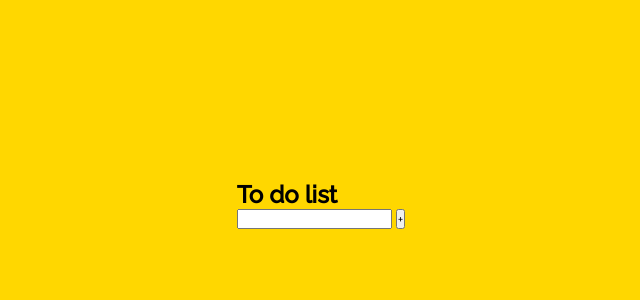
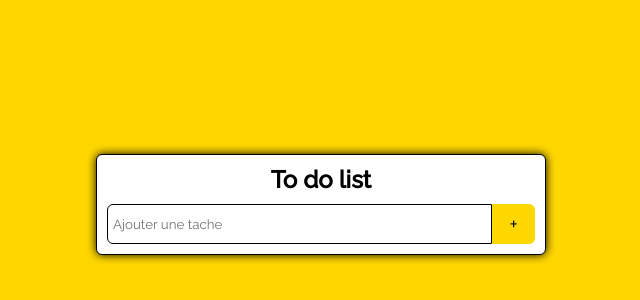
Before and after one commit to Koulou333/To_do_list_Javascript, a plain HTML site: page index.html in a window 1280 px wide. Shown: the part 196-496 px from the top of the page, without its empty margins (319-959 px from the left). Drawn offline with Linux system fonts and the light colour scheme; a web font is replaced by a local one.

Commit message:
update style

```diff
--- a/index.html
+++ b/index.html
@@ -11,9 +11,10 @@
     <section>
         <h1>To do list</h2>
             <div class="container">
-                <div>
-                    <input type="text">
-                    <button>+</button>
+                <div class="full_input">
+                    <input type="text" placeholder="Ajouter une tache" id="inputField">
+
+                    <button id="addToDo">+</button>
                 </div>
 
             </div>
--- a/style.css
+++ b/style.css
@@ -12,5 +12,43 @@ body {
     align-items: center;
     justify-content: center;
     min-height: 100vh;
-    background-color: gold;
+    background-color: #ffd700;
 }
+
+section {
+    background-color: #ffffff;
+    padding: 10px;
+    width: 450px;
+    border-radius: 6px;
+    box-shadow: 0 0 10px black;
+    border: 1px solid black;
+}
+
+h1 {
+    text-align: center;
+    margin-bottom: 10px;
+}
+
+.full_input {
+    display: flex;
+    align-items: center;
+    justify-content: space-between;
+}
+
+input {
+    width: 90%;
+    padding: 10px 5px;
+    height: 40px;
+    border: 1px solid black;
+    outline: 0;
+    border-radius: 6px 0 0 6px ;
+}
+
+button {
+    width: 10%;
+    font-size: 20px;
+    height: 40px;
+    border: 0;
+    background-color: #ffd700;
+    border-radius: 0 6px 6px 0;
+}
```
